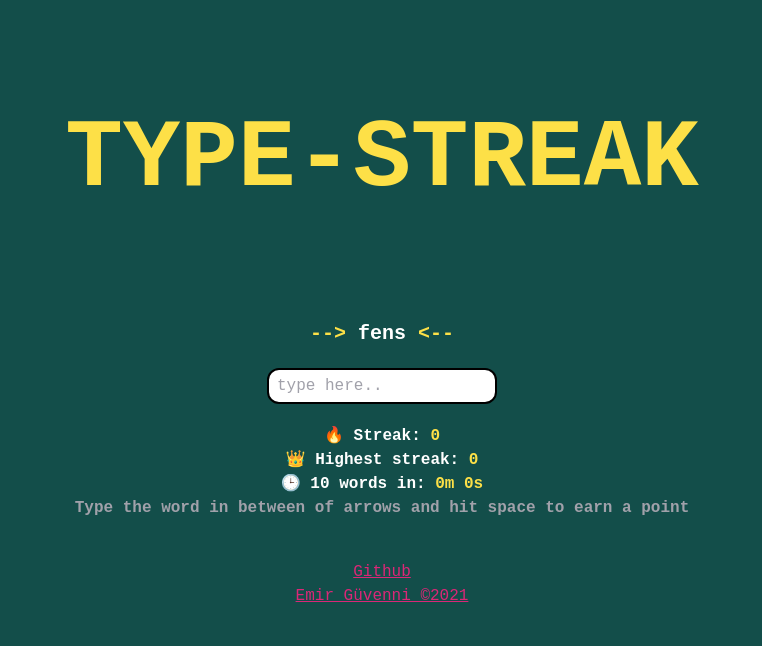
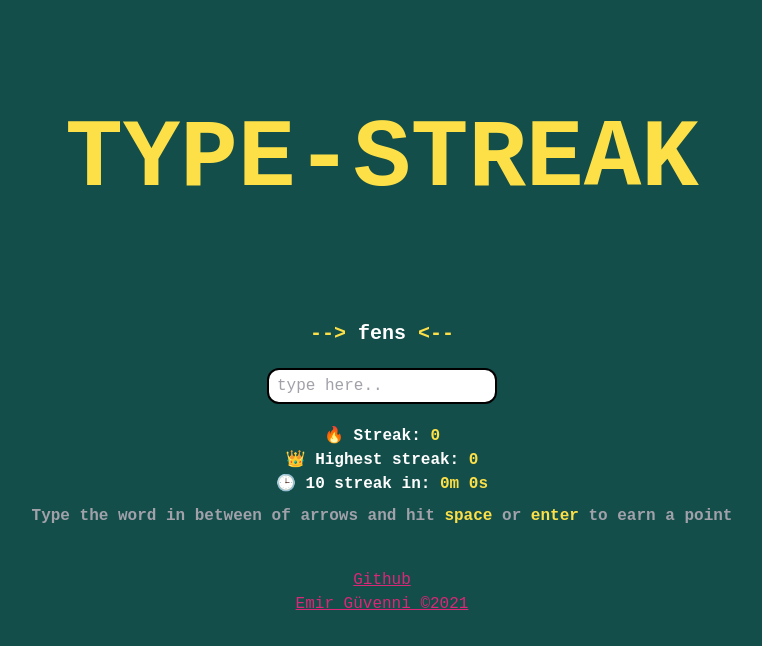
Before and after one commit to EmirGuvenni/type-streak, a Vue app: page / in a window 1280 px wide. Shown: the top 646 px of the page, without its empty margins (258-1020 px from the left). Built offline with nearby package versions, Linux system fonts and the light colour scheme.

Commit message:
Update App.vue
- Added "enter to submit"
- Changed "🕒 10 words in" with "🕒 10 streak in"

```diff
--- a/src/App.vue
+++ b/src/App.vue
@@ -14,7 +14,8 @@
         ref="input"
         class="border-black border-2 rounded-xl focus:outline-none px-2 py-1 m-5"
         placeholder="type here.."
-        v-on:input="input()"
+        v-on:keyup.enter="input()"
+        v-on:keyup.space="input()"
       />
       <p class="text-white font-semibold">
         🔥 Streak: <span class="text-yellow-300">{{ streak }}</span>
@@ -24,11 +25,11 @@
         <span class="text-yellow-300">{{ highestStreak }}</span>
       </p>
       <p class="text-white font-semibold">
-        🕒 10 words in:
+        🕒 10 streak in:
         <span class="text-yellow-300">{{ timeM }}m {{ timeS }}s</span>
       </p>
-      <p class="text-gray-400 font-semibold">
-        Type the word in between of arrows and hit space to earn a point
+      <p class="text-gray-400 font-semibold my-2">
+        Type the word in between of arrows and hit <span class="text-yellow-300">space</span> or <span class="text-yellow-300">enter</span> to earn a point
       </p>
       <div class="my-10">
         <a
@@ -69,11 +70,9 @@ export default {
   },
   methods: {
     input: function () {
-      if (this.wordInput.endsWith(" ")) {
-        this.wordInput = this.wordInput.slice(0, -1);
-        if (this.word == this.wordInput) this.correct();
-        else this.wrong();
-      }
+      this.wordInput = this.wordInput.trim();
+      if (this.word == this.wordInput.toLowerCase()) this.correct();
+      else this.wrong();
     },
     changeWord: function () {
       let index = Math.floor(Math.random() * (this.words.length + 1));
```
